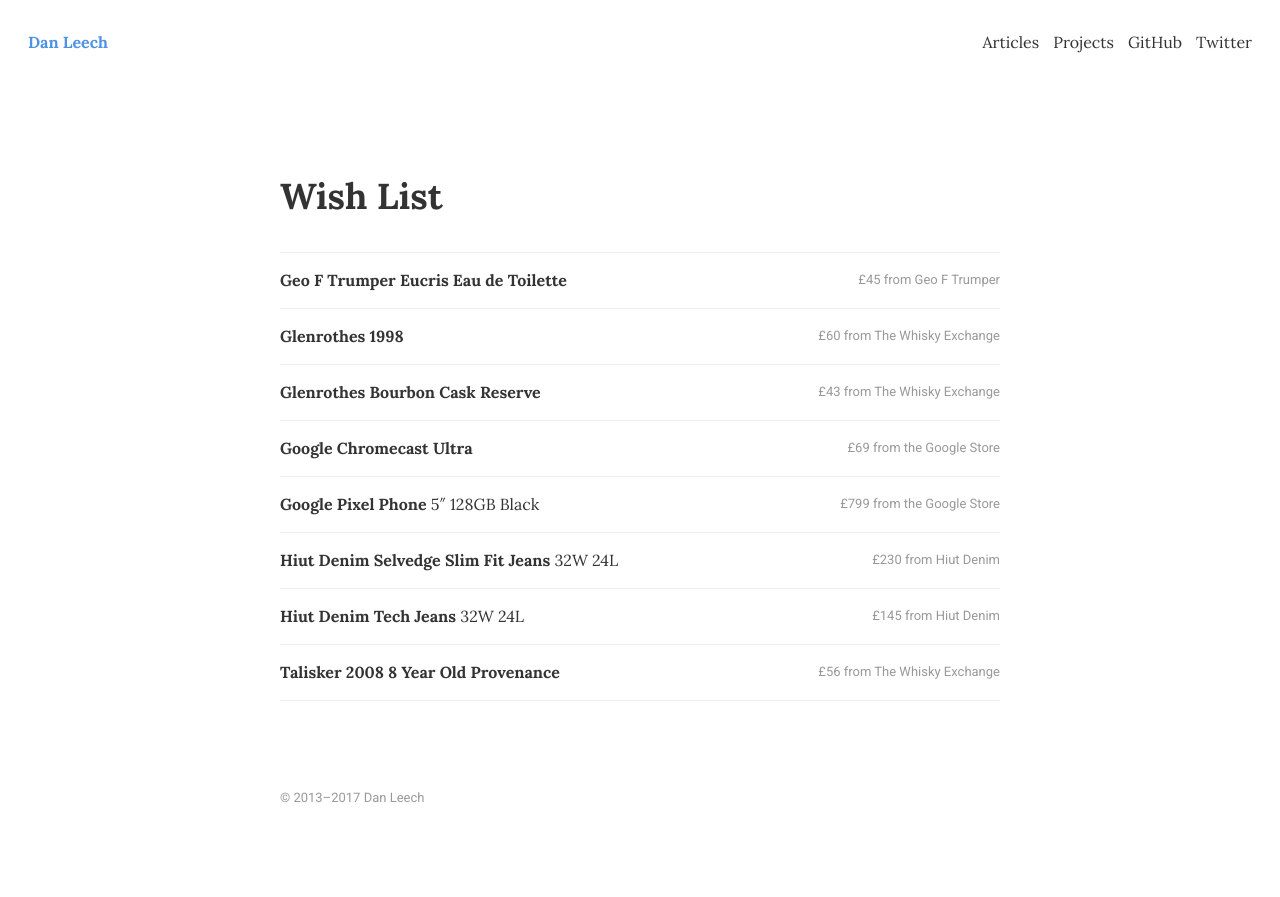
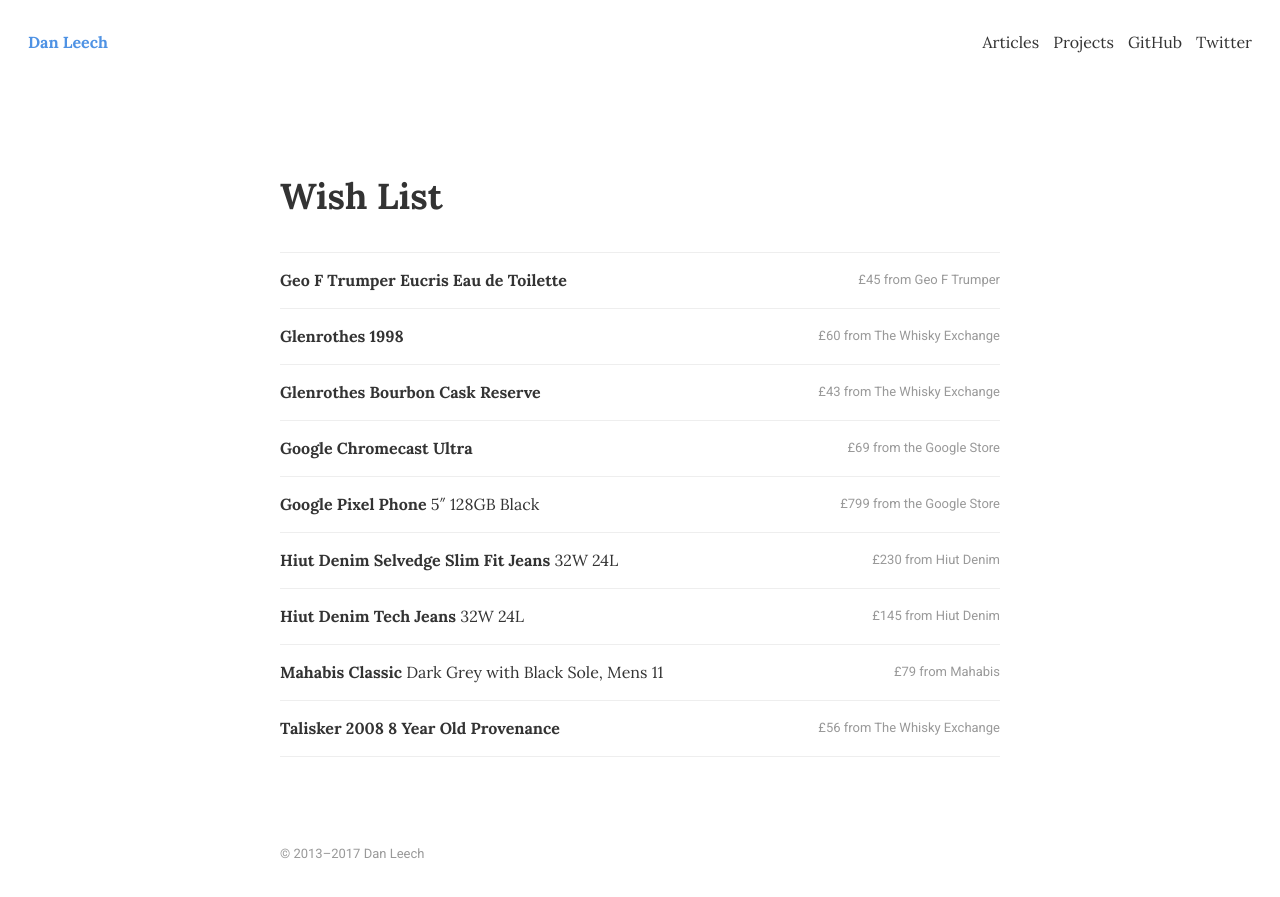
Before and after one commit to danleech/danleech.com, a Jekyll site: the page built from wishlist/index.md, in a window 1280 px wide. Shown: the top 897 px of the page. Built offline with Jekyll 4.4.1, drawn with Linux system fonts in a browser that asks for light colours.

Commit message:
Added slippers

```diff
--- a/wishlist/index.md
+++ b/wishlist/index.md
@@ -47,6 +47,12 @@
         </a>
     </li>
     <li class="list--index__item">
+        <a href="https://mahabis.com/products/larvik-dark-grey-mahabis-classic-bundle-slipper-free-soles">
+        <strong>Mahabis Classic</strong> Dark Grey with Black Sole, Mens 11
+        <span class="text--meta">£79 from Mahabis</span>
+        </a>
+    </li>
+    <li class="list--index__item">
         <a href="https://www.thewhiskyexchange.com/p/34009/talisker-2008-8-year-old-provenance">
             <strong>Talisker 2008 8 Year Old Provenance</strong>
             <span class="text--meta">£56 from The Whisky Exchange</span>
```
